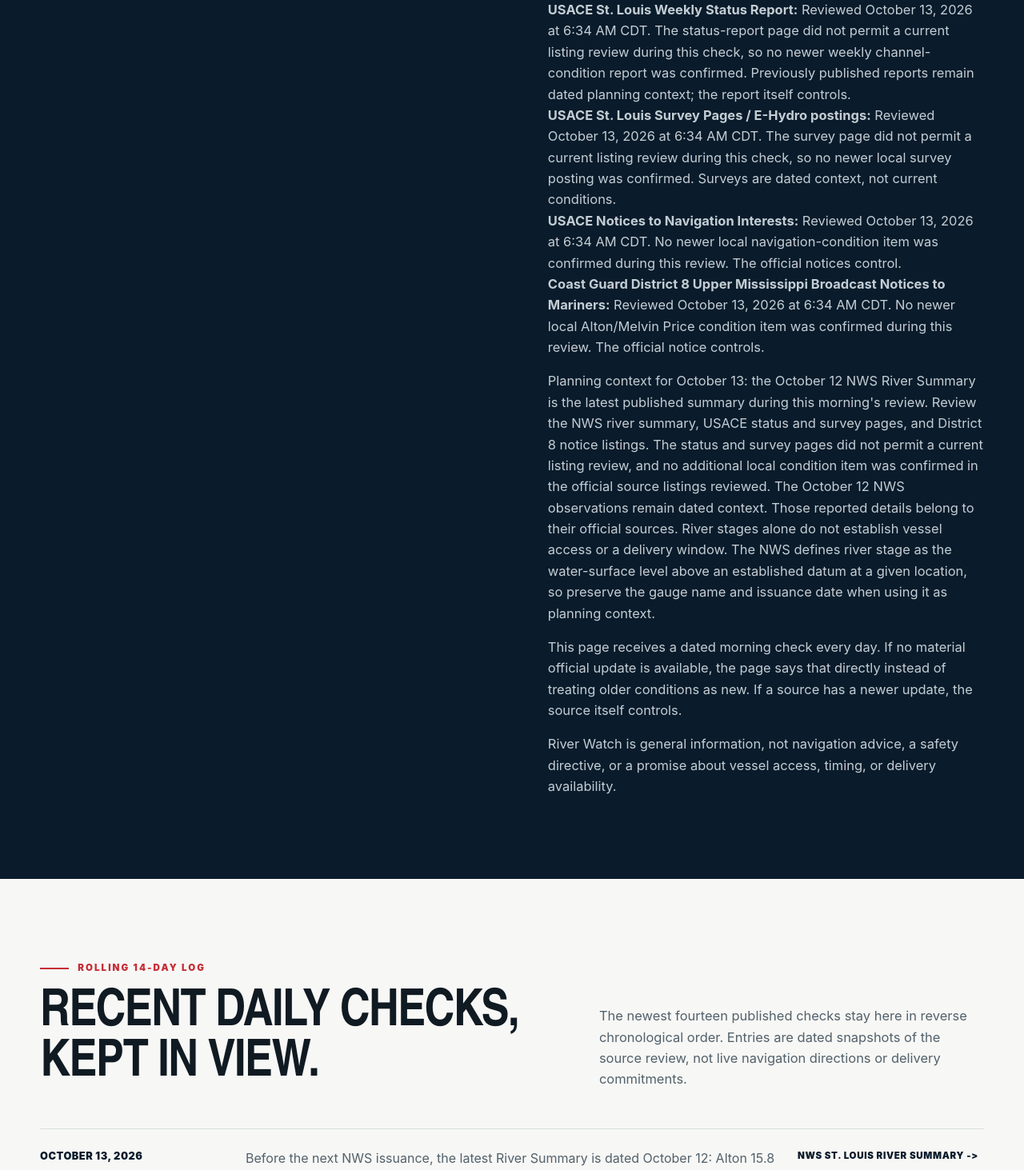
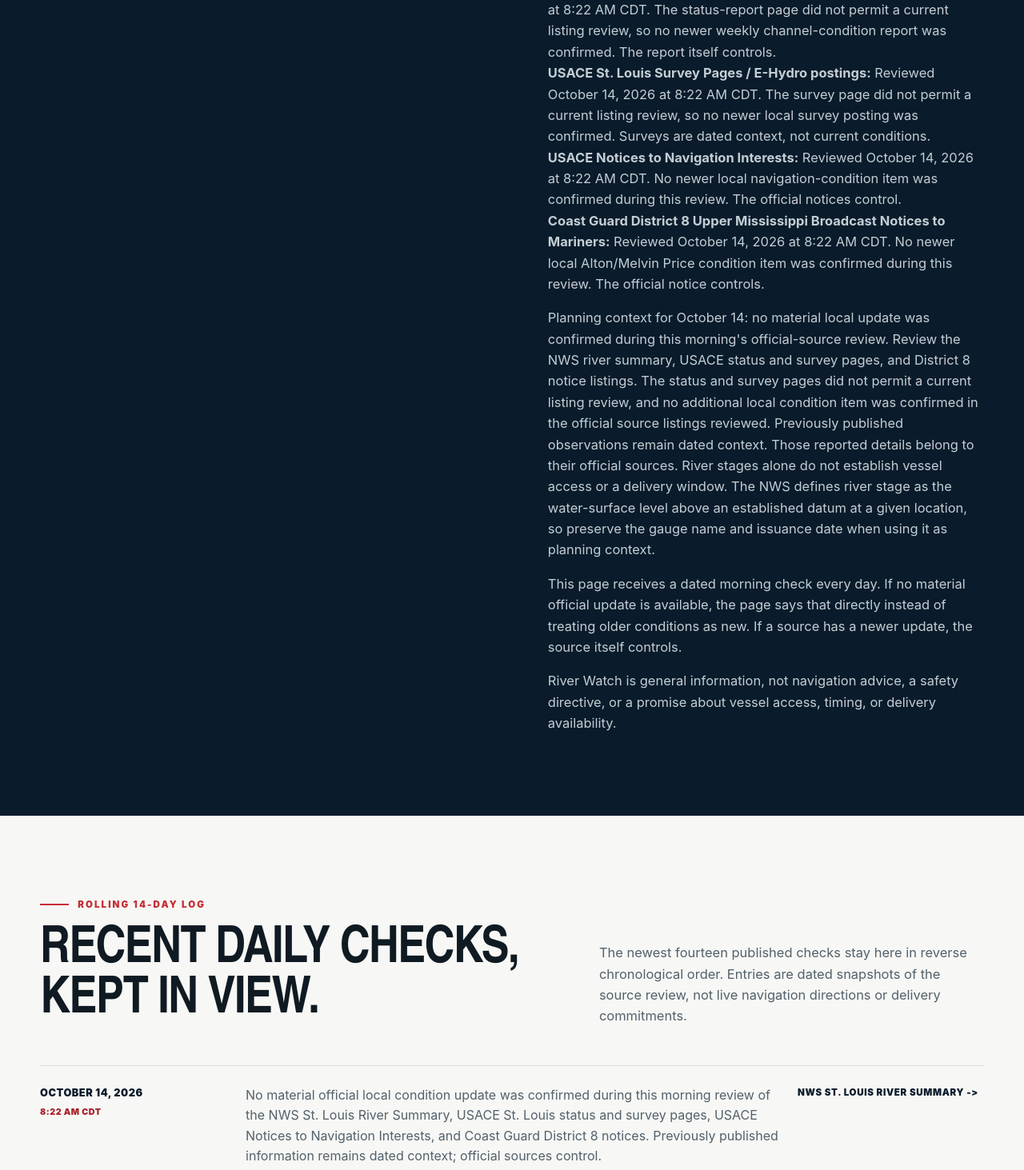
Before and after one commit to davidmday99-lgtm/sixfoldsolutionsllc.com, a Next.js app: page /river-watch in a window 1280 px wide. Shown: the part 2040-3503 px from the top of the page at 80% size. Built offline with nearby package versions, Linux system fonts and the light colour scheme.

Commit message:
Publish October 14 River Watch update

```diff
--- a/app/river-watch/page.tsx
+++ b/app/river-watch/page.tsx
@@ -58,6 +58,14 @@
 ] as const;
 
 const dailyChecks = [
+  {
+    date: "October 14, 2026",
+    time: "8:22 AM CDT",
+    summary:
+      "No material official local condition update was confirmed during this morning review of the NWS St. Louis River Summary, USACE St. Louis status and survey pages, USACE Notices to Navigation Interests, and Coast Guard District 8 notices. Previously published information remains dated context; official sources control.",
+    source: "NWS St. Louis River Summary",
+    href: "https://forecast.weather.gov/product.php?issuedby=lsx&product=RVA&site=lsx",
+  },
   {
     date: "October 13, 2026",
     time: "6:34 AM CDT",
@@ -162,41 +170,33 @@
     source: "Coast Guard Broadcast Notice to Mariners",
     href: "https://www.navcen.uscg.gov/broadcast-notice-to-mariners-message?guid=70062071",
   },
-  {
-    date: "September 29, 2026",
-    time: "6:32 AM CDT",
-    summary:
-      "The September 28 NWS River Summary reports Alton 14.4 feet (down 0.4), Mel Price 13.2 feet (down 0.2), and St. Louis 16.2 feet (down 0.2). A September 28 USACE update adds an October 6 Lock and Dam 25 construction-closure date; Lock and Dam 25 is upstream of the Alton/Melvin Price reach. The official notice controls.",
-    source: "USACE Notice to Navigation Interests",
-    href: "https://ndc.ops.usace.army.mil/ords/ntni/print_nav_notice?in_nav_notice_number=215108&in_title_formatting=UB",
-  },
 ] as const;
 
 const reviewedSources = [
   {
     name: "NWS St. Louis River Summary",
     detail:
-      "Reviewed October 13, 2026 at 6:34 AM CDT. The latest published River Summary is dated October 12, 2026; its observations are dated planning context rather than a current October 13 reading.",
+      "Reviewed October 14, 2026 at 8:22 AM CDT. No newer local condition item was confirmed during this check; previously published observations remain dated planning context.",
   },
   {
     name: "USACE St. Louis Weekly Status Report",
     detail:
-      "Reviewed October 13, 2026 at 6:34 AM CDT. The status-report page did not permit a current listing review during this check, so no newer weekly channel-condition report was confirmed. Previously published reports remain dated planning context; the report itself controls.",
+      "Reviewed October 14, 2026 at 8:22 AM CDT. The status-report page did not permit a current listing review, so no newer weekly channel-condition report was confirmed. The report itself controls.",
   },
   {
     name: "USACE St. Louis Survey Pages / E-Hydro postings",
     detail:
-      "Reviewed October 13, 2026 at 6:34 AM CDT. The survey page did not permit a current listing review during this check, so no newer local survey posting was confirmed. Surveys are dated context, not current conditions.",
+      "Reviewed October 14, 2026 at 8:22 AM CDT. The survey page did not permit a current listing review, so no newer local survey posting was confirmed. Surveys are dated context, not current conditions.",
   },
   {
     name: "USACE Notices to Navigation Interests",
     detail:
-      "Reviewed October 13, 2026 at 6:34 AM CDT. No newer local navigation-condition item was confirmed during this review. The official notices control.",
+      "Reviewed October 14, 2026 at 8:22 AM CDT. No newer local navigation-condition item was confirmed during this review. The official notices control.",
   },
   {
     name: "Coast Guard District 8 Upper Mississippi Broadcast Notices to Mariners",
     detail:
-      "Reviewed October 13, 2026 at 6:34 AM CDT. No newer local Alton/Melvin Price condition item was confirmed during this review. The official notice controls.",
+      "Reviewed October 14, 2026 at 8:22 AM CDT. No newer local Alton/Melvin Price condition item was confirmed during this review. The official notice controls.",
   },
 ] as const;
 
@@ -252,7 +252,7 @@
           </div>
           <div>
             <p>
-              <strong>Morning check: October 13, 2026 at 6:34 AM CDT.</strong> The latest NWS River Summary is dated October 12: Alton 15.8 feet (down 0.4), Mel Price 11.6 feet (down 0.4), and St. Louis 14.5 feet (down 0.8). These are dated planning context before the next issuance; official sources control.
+              <strong>Morning check: October 14, 2026 at 8:22 AM CDT.</strong> No material official local condition update was confirmed in the source listings reviewed this morning; previously published observations remain dated planning context, and official sources control.
             </p>
             <p>
               <strong>Sources reviewed:</strong>
@@ -265,10 +265,10 @@
               ))}
             </ul>
             <p>
-              Planning context for October 13: the October 12 NWS River Summary is the latest published summary during this morning's review. Review the{" "}
+              Planning context for October 14: no material local update was confirmed during this morning's official-source review. Review the{" "}
               <a href="https://forecast.weather.gov/product.php?issuedby=lsx&amp;product=RVA&amp;site=lsx" target="_blank" rel="noopener noreferrer">
               NWS river summary
-              </a>, USACE status and survey pages, and District 8 notice listings. The status and survey pages did not permit a current listing review, and no additional local condition item was confirmed in the official source listings reviewed. The October 12 NWS observations remain dated context. Those reported details belong to their official sources. River stages alone do not establish vessel
+              </a>, USACE status and survey pages, and District 8 notice listings. The status and survey pages did not permit a current listing review, and no additional local condition item was confirmed in the official source listings reviewed. Previously published observations remain dated context. Those reported details belong to their official sources. River stages alone do not establish vessel
               access or a delivery window. The NWS defines <a href="https://forecast.weather.gov/glossary.php?word=STAGE" target="_blank" rel="noopener noreferrer">river stage</a> as the water-surface level above an established datum at a given location, so preserve the gauge name and issuance date when using it as planning context.
             </p>
             <p>
```
